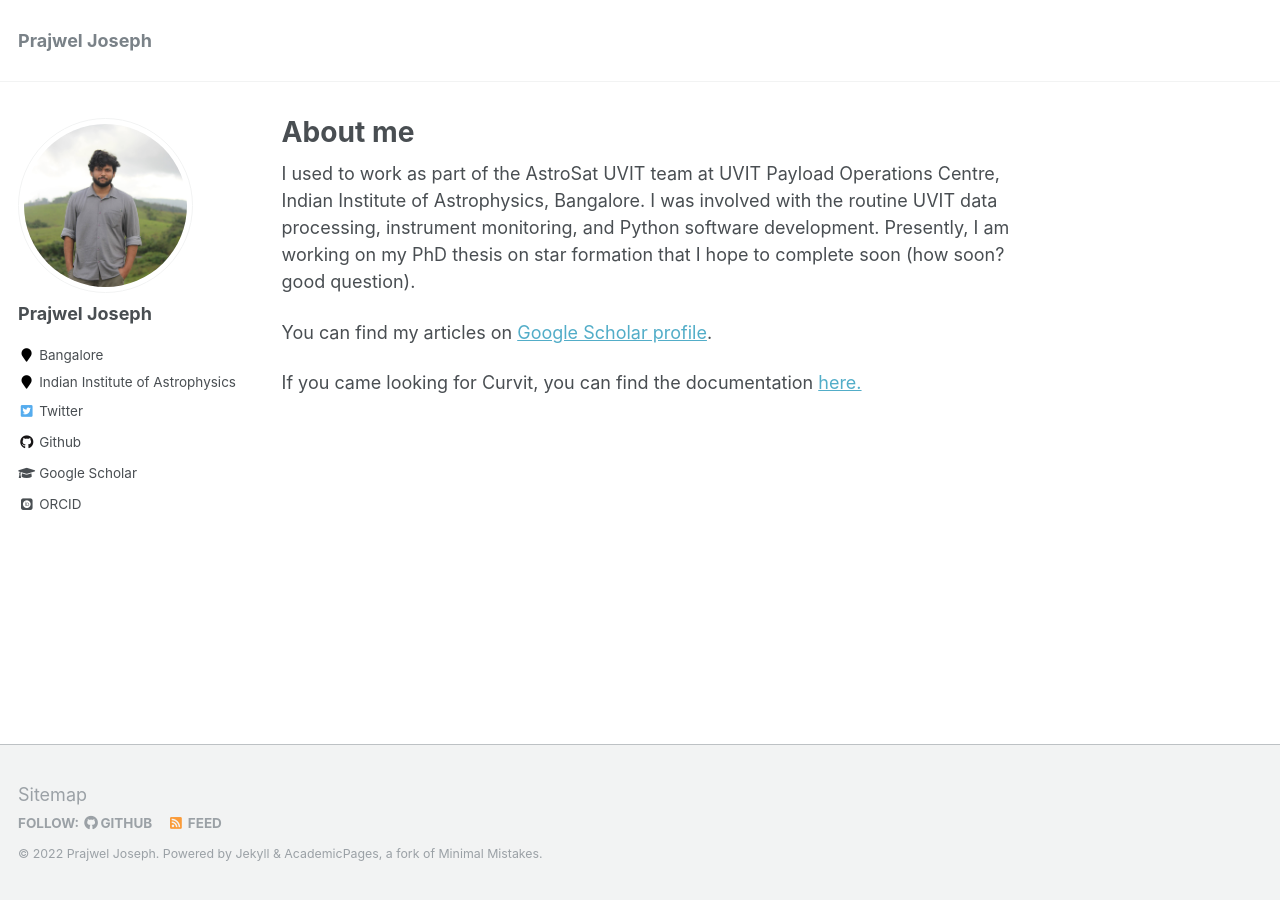
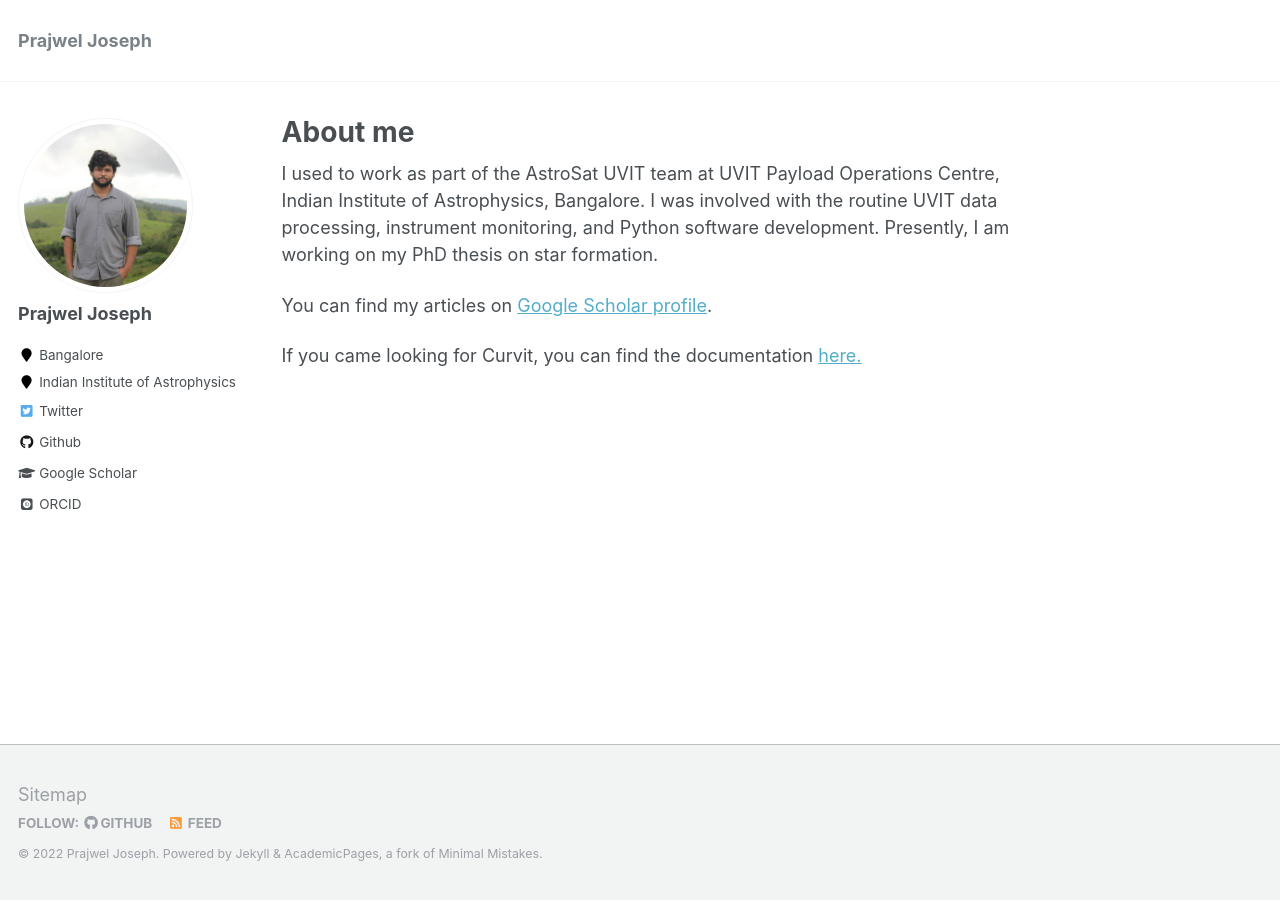
Before and after one commit to prajwel/prajwel.github.io, a Jekyll site: the page built from _pages/about.md, in a window 1280 px wide. Built offline with Jekyll 4.4.1, drawn with Linux system fonts in a browser that asks for light colours; some web fonts are replaced.

Commit message:
Update about.md

```diff
--- a/_pages/about.md
+++ b/_pages/about.md
@@ -9,7 +9,7 @@
 ---
 
 <!-- I am currently working at the AstroSat UVIT Payload Operations Centre, Indian Institute of Astrophysics, Bangalore.   -->
-I used to work as part of the AstroSat UVIT team at UVIT Payload Operations Centre, Indian Institute of Astrophysics, Bangalore. I was involved with the routine UVIT data processing, instrument monitoring, and Python software development. Presently, I am working on my PhD thesis on star formation that I hope to complete soon (how soon? good question).
+I used to work as part of the AstroSat UVIT team at UVIT Payload Operations Centre, Indian Institute of Astrophysics, Bangalore. I was involved with the routine UVIT data processing, instrument monitoring, and Python software development. Presently, I am working on my PhD thesis on star formation.
 
 You can find my articles on <a href="https://scholar.google.co.in/citations?user=zSnUDggAAAAJ&hl=en">Google Scholar profile</a>.
 
```
